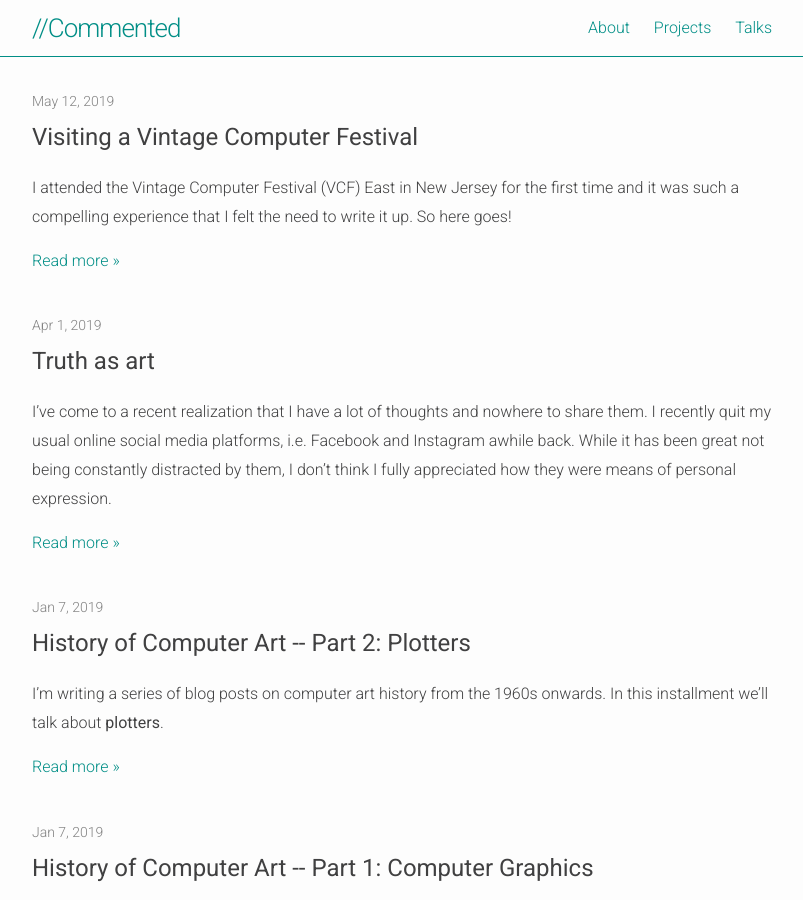
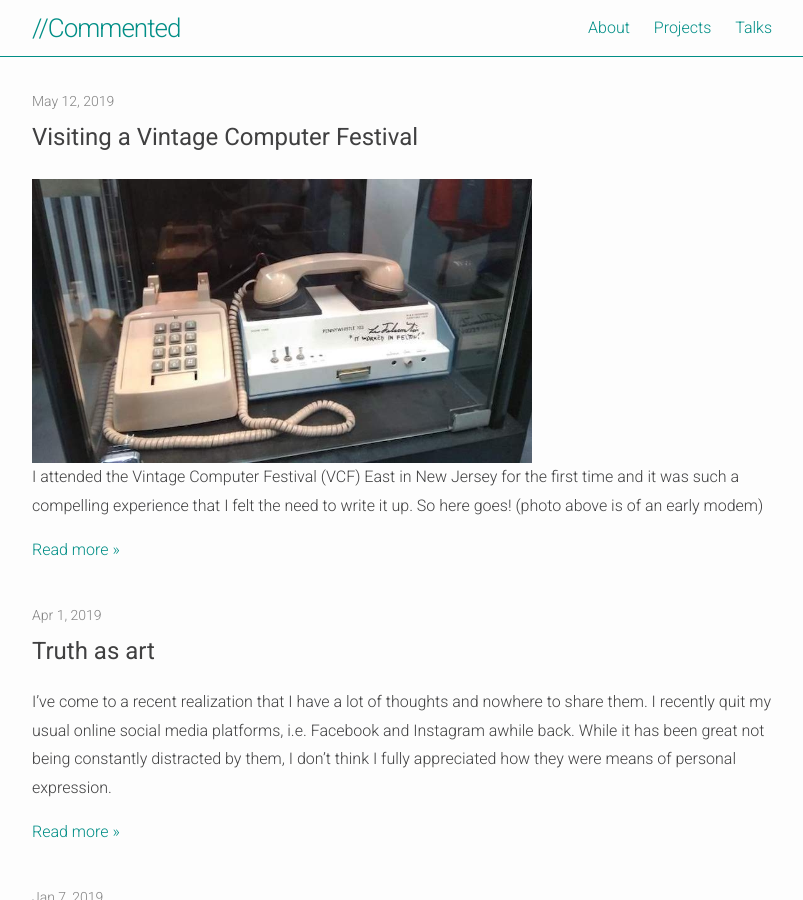
Before and after one commit to piratefsh/piratefsh.github.io, a Jekyll site: the page built from index.html, in a window 1280 px wide and 900 px high. Shown: the whole window, without its empty margins (238-1041 px from the left). Built offline with Jekyll 4.4.1, drawn with Linux system fonts in a browser that asks for light colours; the list of posts is cut into pages by our own code.

Commit message:
Add image

```diff
--- a/_posts/2019-05-12-vintage-computer-fest-east.markdown
+++ b/_posts/2019-05-12-vintage-computer-fest-east.markdown
@@ -2,8 +2,9 @@
 title: Visiting a Vintage Computer Festival
 layout: post
 ---
+<img src="/assets/images/vcf/early-modem.jpg" alt="early modem" width="500" class="block"/>
+I attended the Vintage Computer Festival (VCF) East in New Jersey for the first time and it was such a compelling experience that I felt the need to write it up. So here goes! (photo above is of an early modem)
 
-I attended the Vintage Computer Festival (VCF) East in New Jersey for the first time and it was such a compelling experience that I felt the need to write it up. So here goes!
 
 This was such a wonderful experience! I went with [Tiffany Tseng](https://twitter.com/scientiffic), a New Jersey local. We were initially worried about what the crowd was like. It is not usual to be the only young women of color in a tech event, especially one focused on an earlier decade. It's with great relief that I say everyone we talked to was nice, friendly and was very excited to share their knowledge about vintage computers! Most of the exhibitors I met were engineers or hobbyists who had fond memories of using these machines in their younger years and spent a lot of time to get them working in a modern day setting.
 
```
Also changed, not shown: assets/images/vcf/early-modem.jpg.
